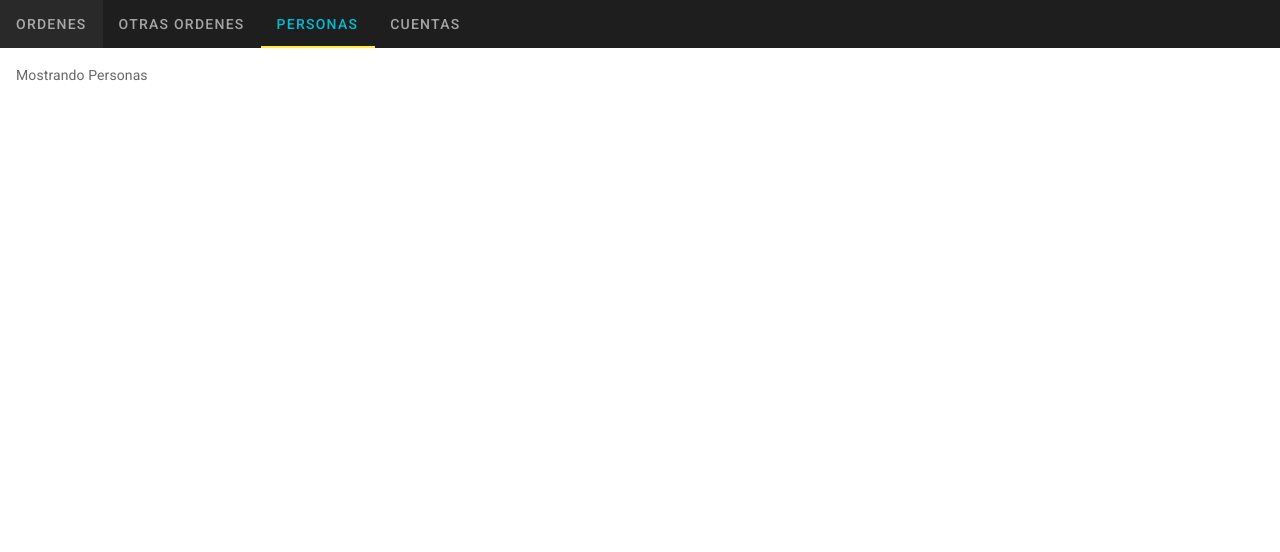
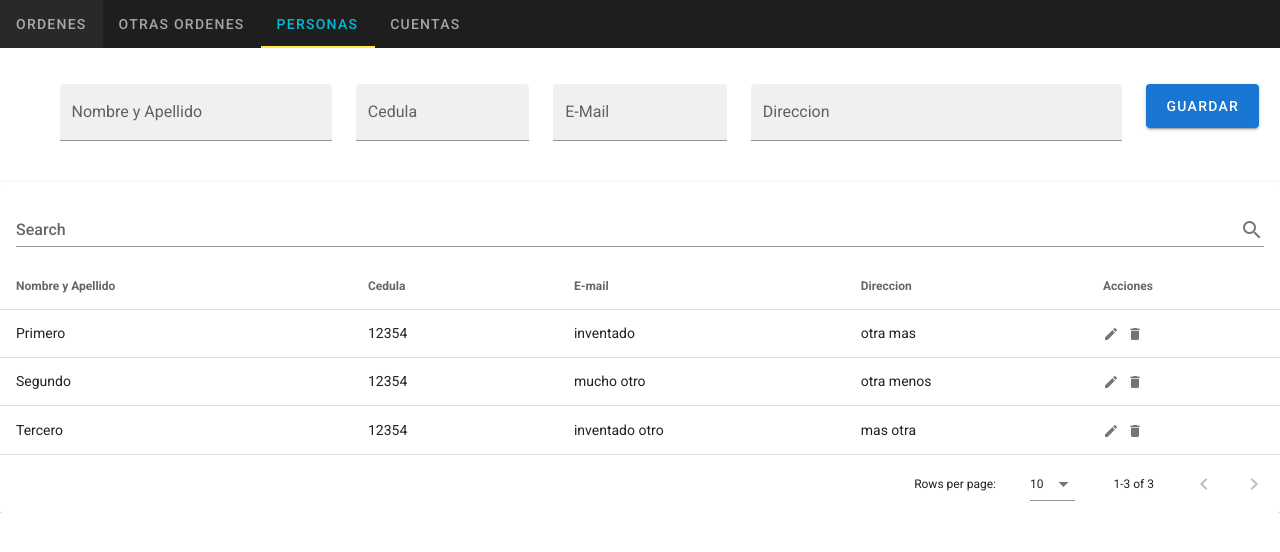
Before and after one commit to chrishkv/vue-cacaontrol, a Vue app: page / in a window 1280 px wide. Both pictures are taken after a click on the tab "PERSONAS". Shown: the top 552 px of the page. Built offline with nearby package versions, Linux system fonts and the light colour scheme; no server answers.

Commit message:
Se puede listar y agregar personas

```diff
--- a/src/components/Ordenes.vue
+++ b/src/components/Ordenes.vue
@@ -78,7 +78,7 @@ import moment from 'moment'
 import axios from 'axios'
   export default {
     mounted() {
-      this.allRecords();
+      this.getOrdenes();
     },
 
     watch: {
@@ -95,7 +95,7 @@ import axios from 'axios'
         if(this.observacion != '' && this.cantidad != '' && this.precio != '' &&
           this.cantidad > 0 && this.precio > 0 && this.observacion.length >= 10) {
           axios.post('./ajaxfile.php', {
-            request: 2,
+            request: 'insertar_orden',
             persona_id: 0,
             tipo_orden_id: this.tipo_orden_id,
             cantidad: this.cantidad,
@@ -124,15 +124,15 @@ import axios from 'axios'
         }
       },
 
-      allRecords: function() {
+      getOrdenes: function() {
         axios.post('./ajaxfile.php', {
-         request: 1
+          request: 'consulta_orden',
          })
          .then(response => (this.ordenes = response.data))
-         .catch(error => (//console.log(error)
+         .catch( (/*error*/) => (//console.log(error)
            this.ordenes = [
              {
-               persona_id: error,
+               persona_id: 'Helado',
                tipo_orden_id: 0,
                cantidad: 6.0,
                tipo: 24,
@@ -186,9 +186,6 @@ import axios from 'axios'
             v => !!v || 'Valor es Obligatorio',
             v => v > 0 || 'El valor debe ser mayor a 0',
           ],
-          /*emailRules: [
-            v => /.+@.+/.test(v) || 'E-mail must be valid',
-          ],*/
           headers: [
             {
               text: 'Persona Nombre',
--- /dev/null
+++ b/src/components/Personas.vue
@@ -0,0 +1,158 @@
+<template>
+  <div>
+  <br>
+  <v-form>
+    <v-container>
+      <v-row>
+        <v-col cols="12" sm="3">
+          <v-text-field v-model="nombre" filled label="Nombre y Apellido" :rules="nameRules" clearable required></v-text-field>
+        </v-col>
+
+        <v-col cols="12" sm="2">
+          <v-text-field v-model="cedula" filled label="Cedula" :rules="cedulaRules" required></v-text-field>
+        </v-col>
+
+        <v-col cols="12" sm="2">
+          <v-text-field v-model="mail" filled label="E-Mail" :rules="emailRules"></v-text-field>
+        </v-col>
+
+        <v-col cols="12" sm="4">
+          <v-text-field v-model="direccion" filled label="Direccion"></v-text-field>
+        </v-col>
+
+        <v-col cols="12" sm="1">
+          <v-btn v-on:click="addPersona" color="primary" dark large>Guardar</v-btn>
+        </v-col>
+      </v-row>
+    </v-container>
+  </v-form>
+    <v-card>
+      <v-card-title>
+        <v-text-field
+          v-model="search"
+          append-icon="mdi-magnify"
+          label="Search"
+          single-line
+          hide-details
+        ></v-text-field>
+      </v-card-title>
+      <v-data-table
+        :headers="headers"
+        :items="personas"
+        :search="search"
+      >
+      <template v-slot:item.actions="{ item }">
+        <v-icon
+          small
+          class="mr-2"
+          @click="editItem(item)"
+        >
+          mdi-pencil
+        </v-icon>
+        <v-icon
+          small
+          @click="deleteItem(item)"
+        >
+          mdi-delete
+        </v-icon>
+      </template>
+      </v-data-table>
+    </v-card>
+  </div>
+</template>
+<script>
+import axios from 'axios'
+  export default {
+    mounted() {
+      this.getPersonas();
+    },
+
+    methods: {
+      addPersona: function () {
+        if(this.nombre != '' && this.cedula != '') {
+          axios.post('./ajaxfile.php', {
+            request: 'insertar_persona',
+            nombre: this.nombre,
+            cedula: this.cedula,
+            mail: this.mail,
+            direccion: this.direccion
+          })
+          .then((/*response*/) => (
+            //console.log(response)
+            this.personas.unshift({
+              nombre: this.nombre,
+              cedula: this.cedula,
+              mail: this.mail,
+              direccion: this.direccion
+            })
+          ))
+          .catch(error => (console.log(error)))
+        } else {
+          alert('Faltan datos.');
+        }
+      },
+
+      getPersonas: function() {
+        axios.post('./ajaxfile.php', {
+          request: 'consulta_personas',
+         })
+         .then(response => (this.personas = response.data))
+         .catch(() => (//console.log(error)
+           this.personas = [
+             {
+               nombre: 'Primero',
+               cedula: 12354,
+               mail: 'inventado',
+               direccion: 'otra mas',
+             },
+             {
+               nombre: 'Segundo',
+               cedula: 12354,
+               mail: 'mucho otro',
+               direccion: 'otra menos',
+             },
+             {
+               nombre: 'Tercero',
+               cedula: 12354,
+               mail: 'inventado otro',
+               direccion: 'mas otra ',
+             }]
+       ));
+     },
+    },
+
+    data () {
+      return {
+          persona_id:'',
+          nombre:'',
+          cedula:'',
+          mail:'',
+          direccion:'',
+          search: '',
+          personas: [],
+          nameRules: [
+            v => !!v || 'Nombre es Obligatorio',
+            v => v.length >= 10 || 'Nombre debe ser mayor a 10 Caracteres',
+          ],
+          cedulaRules: [
+            v => !!v || 'Cedula es Obligatorio',
+            v => v.length == 10 || 'La cedula debe tener 10 digitos',
+          ],
+          emailRules: [
+            v => /^\w+([.-]?\w+)*@\w+([.-]?\w+)*(\.\w{2,3})+$/.test(v) || 'E-mail debe ser valido',
+          ],
+          headers: [
+            {
+              text: 'Nombre y Apellido',
+              align: 'start',
+              value: 'nombre',
+            },
+            { text: 'Cedula', value: 'cedula' },
+            { text: 'E-mail', value: 'mail' },
+            { text: 'Direccion', value: 'direccion' },
+            { text: 'Acciones', value: 'actions', sortable: false }
+          ],
+        }
+    },
+  };
+</script>
--- a/src/components/Principal.vue
+++ b/src/components/Principal.vue
@@ -4,6 +4,7 @@
     color="cyan"
     dark
     slider-color="yellow"
+    v-model="active_tab"
     >
     <v-tab ripple>
       Ordenes
@@ -27,7 +28,7 @@
     </v-tab-item>
     <v-tab-item>
       <v-card flat>
-        <v-card-text>Mostrando Personas</v-card-text>
+        <Personas/>
       </v-card>
     </v-tab-item>
     <v-tab-item>
@@ -41,16 +42,18 @@
 
 <script>
 import Ordenes from './Ordenes.vue';
+import Personas from './Personas.vue';
 
 export default {
   name: 'Principal',
 
   components: {
     Ordenes,
+    Personas,
   },
 
   data: () => ({
-    //
+    active_tab: 0,
   }),
 };
 </script>
```
